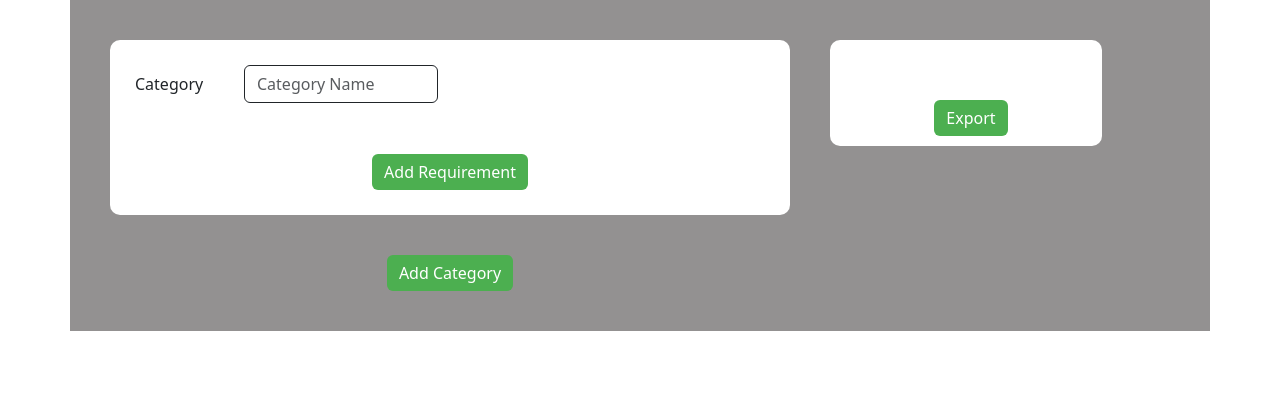
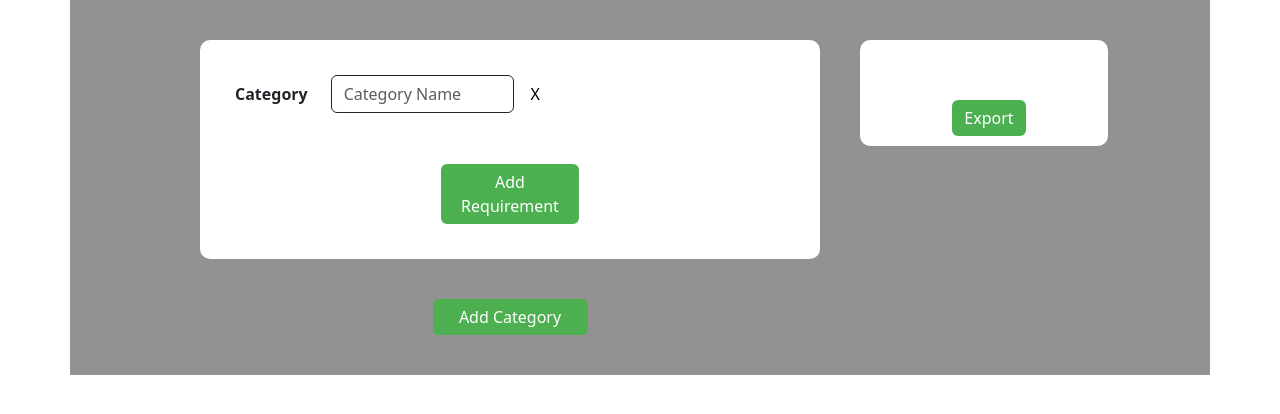
Before and after one commit to xLelouch03/ReqsSubmissionList, a React (Vite) app in the folder reqSubmissionList/: page / in a window 1280 px wide. Both pictures are taken after a click on the button "Add Category". Shown: the top 414 px of the page. Built offline with nearby package versions, Linux system fonts and the light colour scheme.

Commit message:
feat: Can remove an item from the list

```diff
--- a/reqSubmissionList/src/App.jsx
+++ b/reqSubmissionList/src/App.jsx
@@ -25,6 +25,17 @@ function App() {
   const handleRequirementNameChange = (categoryIndex, reqIndex, value) => {
     const updatedCategories = [...categories];
     updatedCategories[categoryIndex].requirements[reqIndex] = value;
+    setCategories(updatedCategories);
+  };
+
+  const removeCategory = (index) => {
+    const updatedCategories = categories.filter((_, i) => i !== index);
+    setCategories(updatedCategories);
+  };
+
+  const removeRequirement = (categoryIndex, reqIndex) => {
+    const updatedCategories = [...categories];
+    updatedCategories[categoryIndex].requirements = updatedCategories[categoryIndex].requirements.filter((_, i) => i !== reqIndex);
     setCategories(updatedCategories);
   };
 
@@ -72,6 +83,8 @@ function App() {
               onCategoryNameChange={handleCategoryNameChange}
               onRequirementNameChange={handleRequirementNameChange}
               addRequirement={addRequirement}
+              removeCategory={removeCategory}
+              removeRequirement={removeRequirement}
             />
           ))}
           <Button
@@ -79,6 +92,7 @@ function App() {
               marginTop: "20px",
               backgroundColor: "#4CAF50",
               border: "0px",
+              width: "25%",
             }}
             onClick={addCategory}
           >
--- a/reqSubmissionList/src/components/Category.jsx
+++ b/reqSubmissionList/src/components/Category.jsx
@@ -7,6 +7,8 @@ function Category({
   onCategoryNameChange,
   onRequirementNameChange,
   addRequirement,
+  removeCategory,
+  removeRequirement
 }) {
   const handleCategoryNameChange = (event) => {
     onCategoryNameChange(categoryIndex, event.target.value);
@@ -20,8 +22,8 @@ function Category({
     <>
       <div className="categoryContainer">
         <div className="mb-3 row">
-          <label className="col-sm-2 col-form-label">Category</label>
-          <div className="col-sm-4">
+          <label className="col-sm-2 col-form-label"><strong>Category</strong></label>
+          <div className="col-sm-5" style={{ display: 'flex', alignItems: 'center' }}>
             <input
               type="text"
               className="form-control border border-dark shadow-none"
@@ -29,6 +31,12 @@ function Category({
               onChange={handleCategoryNameChange}
               placeholder="Category Name"
             />
+            <button
+              onClick={() => removeCategory(categoryIndex)}
+              className="remove-button"
+            >
+              X
+            </button>
           </div>
         </div>
 
@@ -39,6 +47,7 @@ function Category({
               reqIndex={reqIndex}
               requirement={requirement}
               onRequirementNameChange={handleRequirementNameChange}
+              removeRequirement={() => removeRequirement(categoryIndex, reqIndex)}
             />
           ))}
         </div>
@@ -48,6 +57,7 @@ function Category({
               marginTop: "20px",
               backgroundColor: "#4CAF50",
               border: "0px",
+              width: "25%"
             }}
             onClick={() => addRequirement(categoryIndex)}
           >
--- a/reqSubmissionList/src/components/Requirement.jsx
+++ b/reqSubmissionList/src/components/Requirement.jsx
@@ -1,10 +1,14 @@
 import React from "react";
 
-function Requirement({ requirement, reqIndex, onRequirementNameChange }) {
+function Requirement({ requirement, reqIndex, onRequirementNameChange, removeRequirement }) {
   return (
-    <div className="mb-3 row">
-      <label className="col-sm-2 col-form-label">Requirement</label>
-      <div className="col-sm-7">
+    <div className="mb-3">
+      <div className="border border-dark rounded p-3">
+        <div className="row align-items-center">
+          <label className="col-sm-2 col-form-label reqField">
+            <strong>Requirement</strong>
+          </label>
+          <div className="col-sm-8 input-container" style={{ display: 'flex', alignItems: 'center' }}>
             <input
               type="text"
               className="form-control border border-dark shadow-none"
@@ -12,6 +16,14 @@ function Requirement({ requirement, reqIndex, onRequirementNameChange }) {
               onChange={(event) => onRequirementNameChange(reqIndex, event)}
               placeholder="Requirement Name"
             />
+            <button
+              onClick={removeRequirement}
+              className="remove-button"
+            >
+              X
+            </button>
+          </div>
+        </div>
       </div>
     </div>
   );
--- a/reqSubmissionList/src/index.css
+++ b/reqSubmissionList/src/index.css
@@ -11,6 +11,7 @@
   justify-content: left;
   align-items: center;
   margin: 10px;
+  margin-left: 100px;
   padding: 10px;
 }
 
@@ -24,13 +25,14 @@
   margin: 10px;
   padding: 10px;
 }
+
 .categoryContainer {
   display: flex;
   flex-direction: column;
   justify-content: center;
   align-items: left;
   width: 100%;
-  padding: 25px;
+  padding: 35px;
   margin-bottom: 20px;
   border-radius: 10px;
   background-color: white;
@@ -69,3 +71,16 @@
   border-radius: 10px;
   background-color: white;
 }
+
+.remove-button {
+  margin-left: 10px;
+  color: black;
+  border: none;
+  background: none;
+  cursor: pointer;
+  font-size: 16px;
+}
+
+.reqField {
+  margin-right: 30px;
+}
```
Lines whose indentation alone changed are shown as unchanged.
